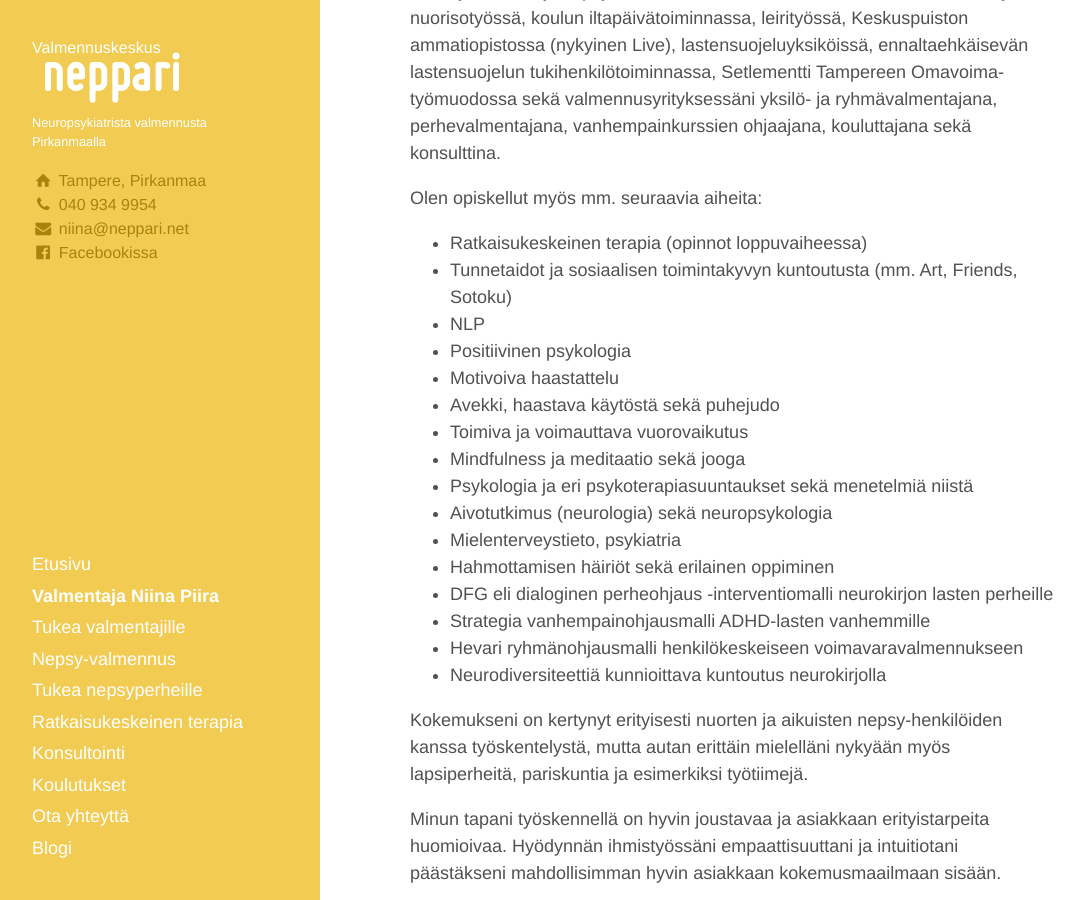
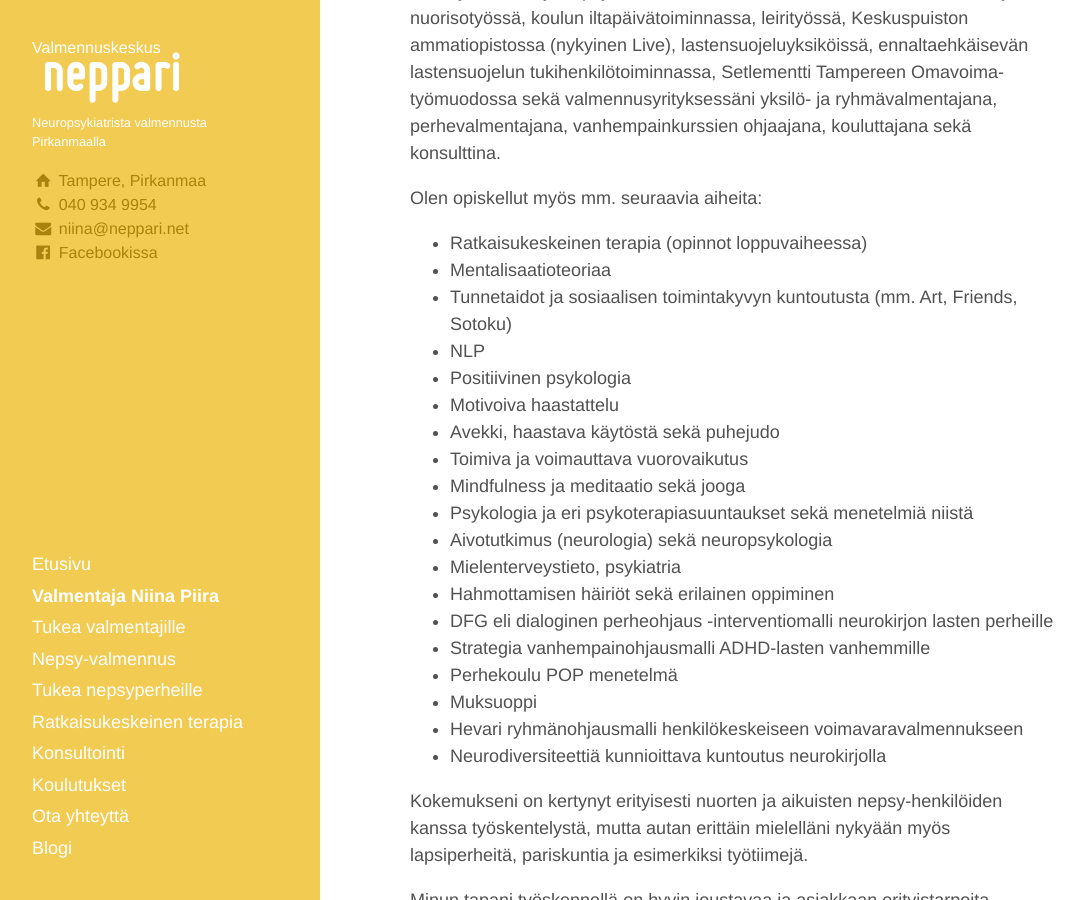
Before and after one commit to niinapiira/neppari.net, a Jekyll site: the page built from niina.md, in a window 1280 px wide and 900 px high, scrolled down 500 px. Shown: the whole window, without its empty margins (4-1088 px from the left). Built offline with Jekyll 4.4.1, drawn with Linux system fonts in a browser that asks for light colours.

Commit message:
Update niina.md

```diff
--- a/niina.md
+++ b/niina.md
@@ -19,6 +19,7 @@
 
 Olen opiskellut myös mm. seuraavia aiheita:
 - Ratkaisukeskeinen terapia (opinnot loppuvaiheessa)
+- Mentalisaatioteoriaa
 - Tunnetaidot ja sosiaalisen toimintakyvyn kuntoutusta (mm. Art, Friends, Sotoku)
 - NLP
 - Positiivinen psykologia
@@ -32,6 +33,8 @@
 - Hahmottamisen häiriöt sekä erilainen oppiminen
 - DFG eli dialoginen perheohjaus -interventiomalli neurokirjon lasten perheille
 - Strategia vanhempainohjausmalli ADHD-lasten vanhemmille
+- Perhekoulu POP menetelmä
+- Muksuoppi
 - Hevari ryhmänohjausmalli henkilökeskeiseen voimavaravalmennukseen
 - Neurodiversiteettiä kunnioittava kuntoutus neurokirjolla
 
```
